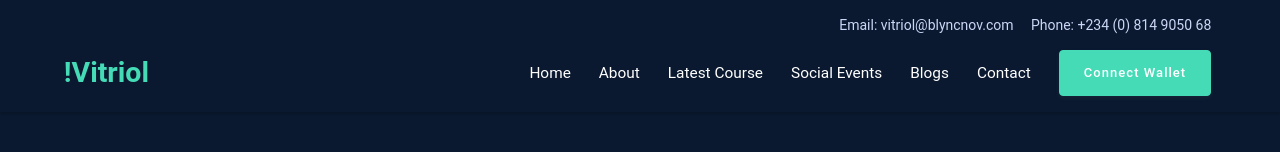
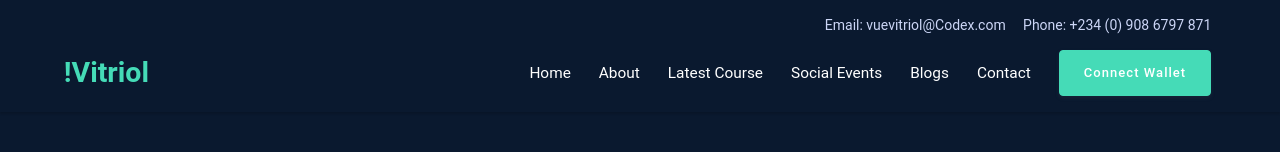
Before and after one commit to LordCodex/vitriol, a Vue app: page / in a window 1280 px wide. Shown: the top 152 px of the page. Built offline with nearby package versions, Linux system fonts and the light colour scheme.

Commit message:
third commit

```diff
--- a/src/components/Header.vue
+++ b/src/components/Header.vue
@@ -3,7 +3,7 @@
     <nav>
       <div class="topbar">
         <p>
-          Email: vitriol@blyncnov.com &nbsp; &nbsp; Phone: +234 (0) 814 9050 68
+          Email: vuevitriol@Codex.com &nbsp; &nbsp; Phone: +234 (0) 908 6797 871
         </p>
       </div>
       <div class="navbar">
```
